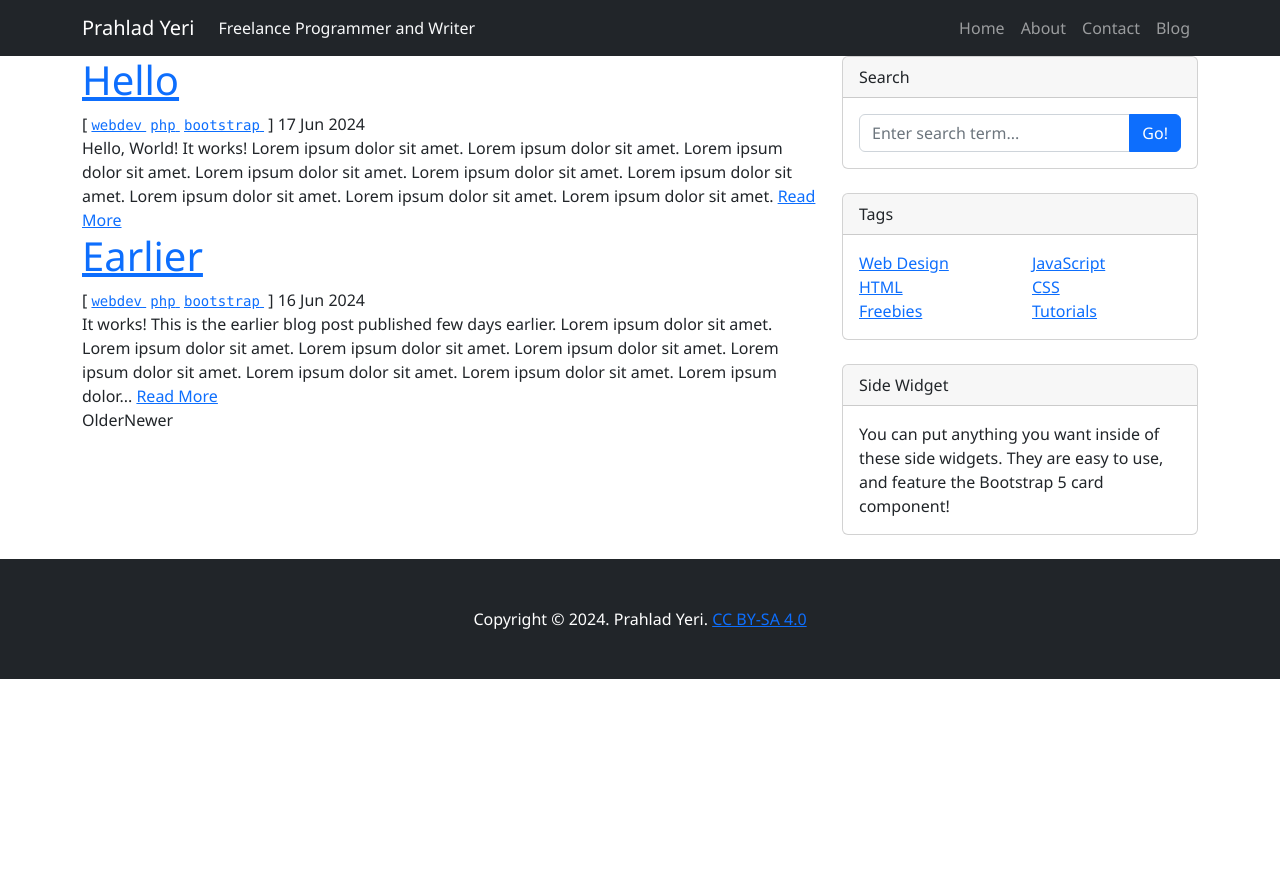
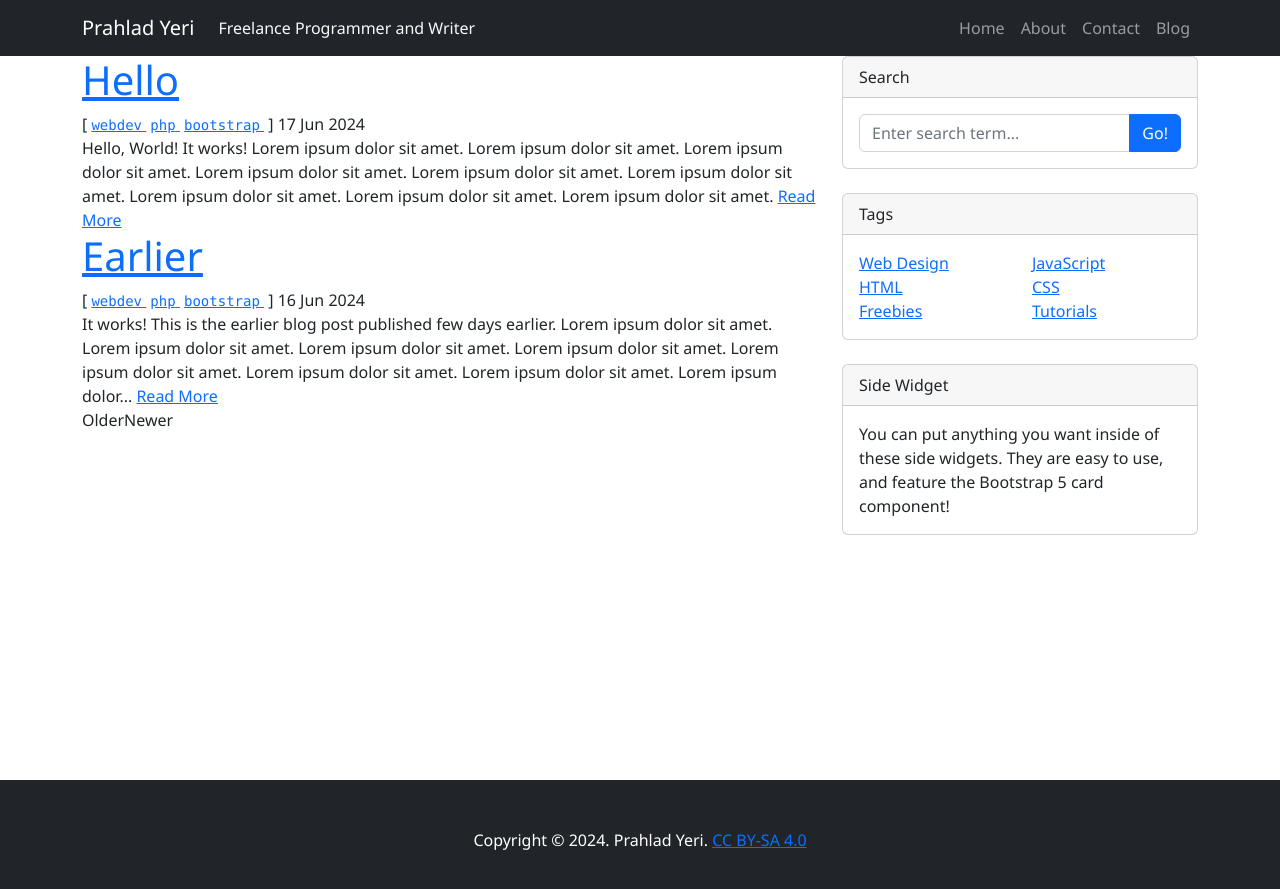
Before and after one commit to prahladyeri/jekyll-test, a Jekyll site: the page built from index.html, in a window 1280 px wide. Shown: the top 889 px of the page. Built offline with Jekyll 4.4.1, drawn with Linux system fonts in a browser that asks for light colours; nearby versions of some CDN libraries; the list of posts is cut into pages by our own code.

Commit message:
chore: upd

```diff
--- a/static/css/app.css
+++ b/static/css/app.css
@@ -1,4 +1,19 @@
+html, body {
+    height: 100%;
+    margin: 0;
+}
+
 body {
+    display: flex;
+    flex-direction: column;
 	font-family: "segoe ui";
 	font-size: 16px;
 }
+
+.container {
+    flex: 1;
+}
+
+footer {
+    margin-top: auto;
+}
```
